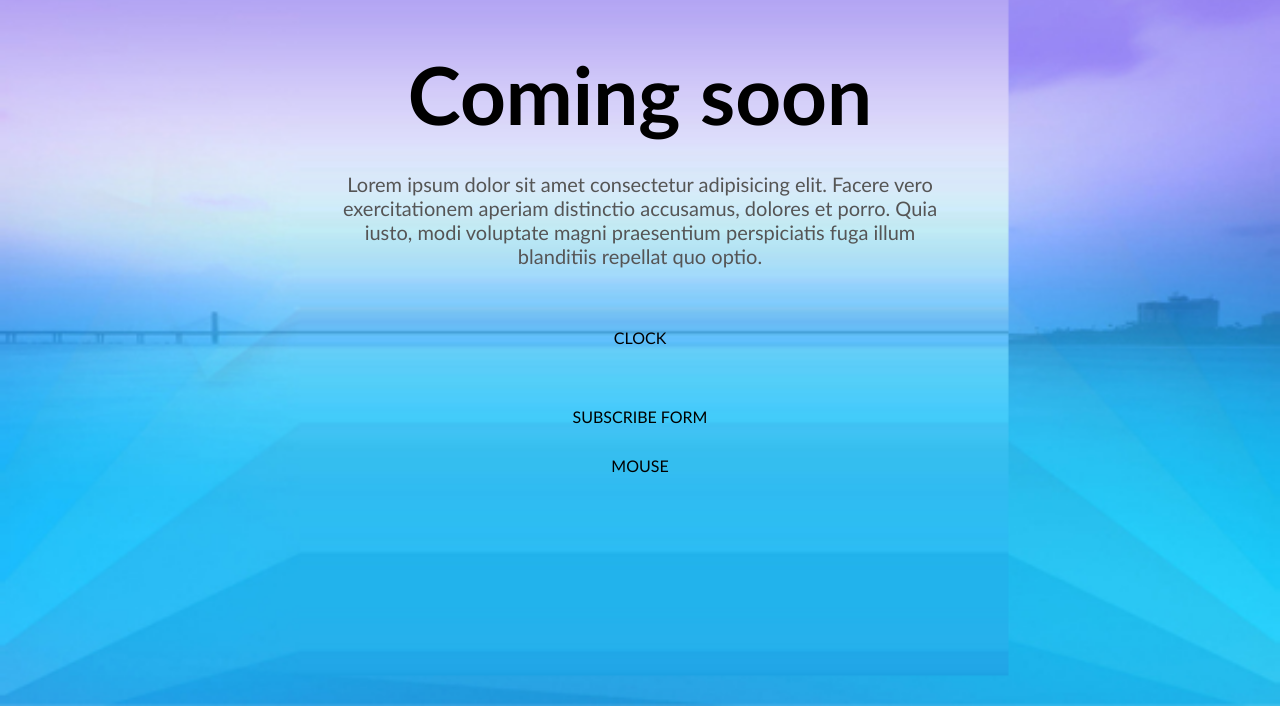
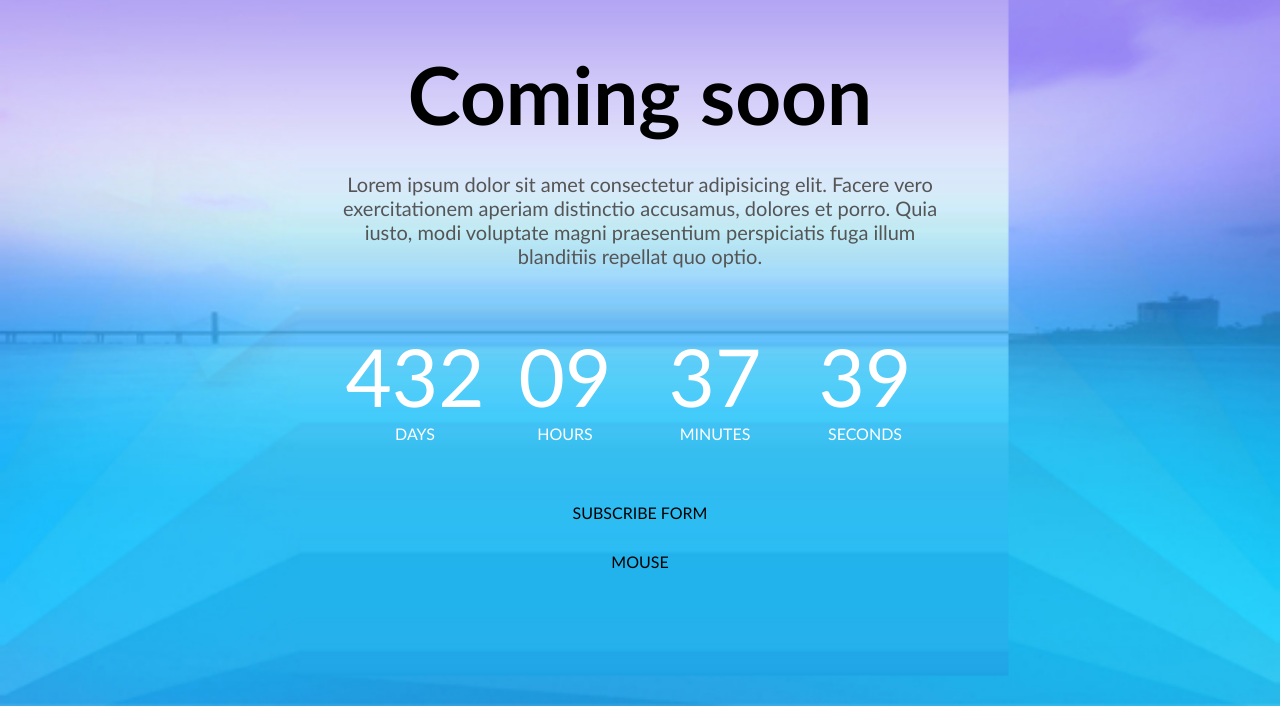
Before and after one commit to front-end-by-rimantas/40-grupe-coming-soon, a website: page index.html in a window 1280 px wide. Shown: the part 94-800 px from the top of the page. Drawn offline with Linux system fonts and the light colour scheme.

Commit message:
Clock #3

```diff
--- a/css/components/clock.css
+++ b/css/components/clock.css
@@ -0,0 +1,25 @@
+.clock {
+    display: flex;
+    flex-wrap: wrap;
+    gap: 30px 0;
+    color: #fff;
+    text-align: center;
+}
+.clock > .time {
+    display: flex;
+    flex-direction: column;
+    width: 25%;
+}
+.clock > .time > .value {
+    font-size: 80px;
+}
+.clock > .time > .label {
+    font-size: 16px;
+    text-transform: uppercase;
+}
+
+@media (max-width: 700px) {
+    .clock > .time {
+        width: 50%;
+    }
+}
--- a/index.html
+++ b/index.html
@@ -30,7 +30,22 @@
                 <h1 class="main-title">Coming soon</h1>
                 <p class="main-description">Lorem ipsum dolor sit amet consectetur adipisicing elit. Facere vero exercitationem aperiam distinctio accusamus, dolores et porro. Quia iusto, modi voluptate magni praesentium perspiciatis fuga illum blanditiis repellat quo optio.</p>
                 <div class="clock">
-                    CLOCK
+                    <div class="time">
+                        <div class="value">432</div>
+                        <div class="label">Days</div>
+                    </div>
+                    <div class="time">
+                        <div class="value">09</div>
+                        <div class="label">Hours</div>
+                    </div>
+                    <div class="time">
+                        <div class="value">37</div>
+                        <div class="label">Minutes</div>
+                    </div>
+                    <div class="time">
+                        <div class="value">39</div>
+                        <div class="label">Seconds</div>
+                    </div>
                 </div>
                 <form>
                     SUBSCRIBE FORM
```
